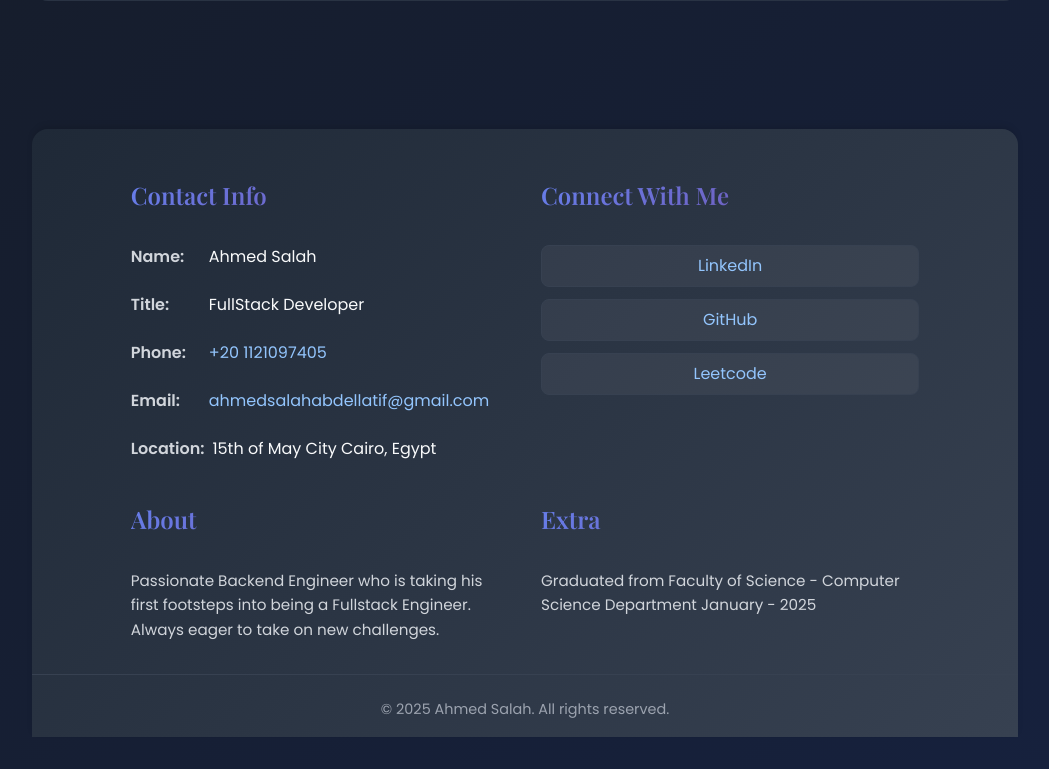
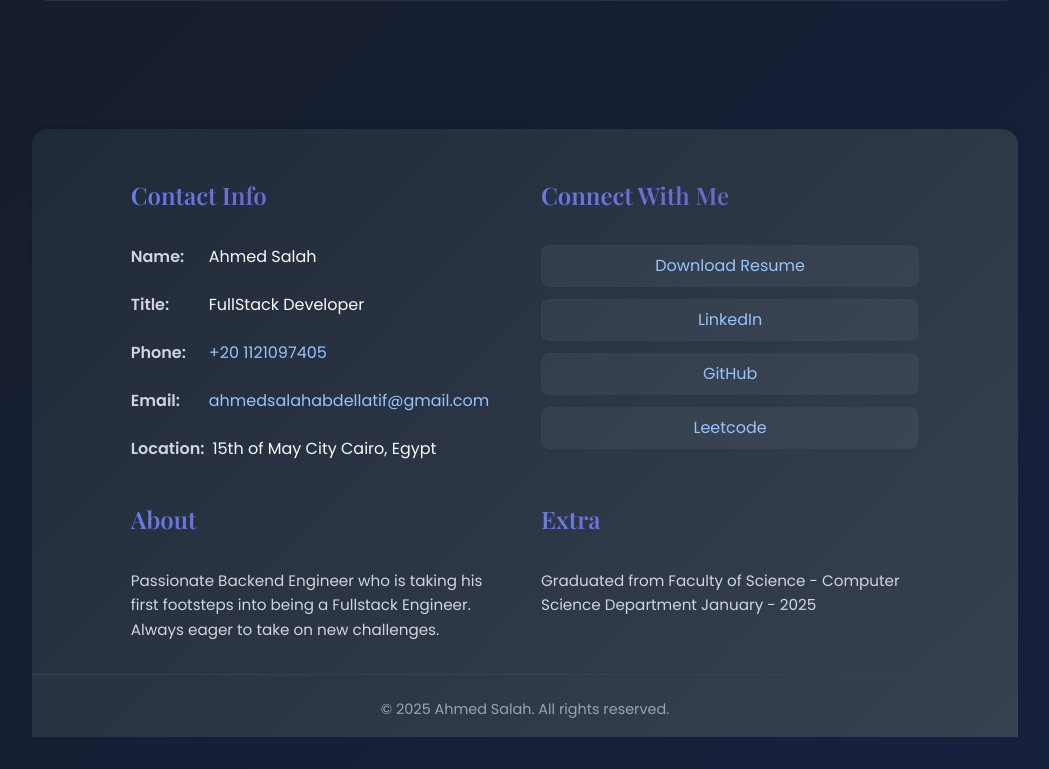
Before and after one commit to AhmedSalah121/portfolio, a React (Vite) app: page / in a window 1280 px wide. Shown: the part 2408-3177 px from the top of the page, without its empty margins (115-1164 px from the left). Built offline with nearby package versions, Linux system fonts and the light colour scheme.

Commit message:
Add Download Resume button to Connect With Me section
Co-authored-by: AhmedSalah121 <93098318+AhmedSalah121@users.noreply.github.com>

```diff
--- a/src/App.tsx
+++ b/src/App.tsx
@@ -64,6 +64,7 @@ function App() {
           phone='+20 1121097405'
           email='ahmedsalahabdellatif@gmail.com'
           location='15th of May City Cairo, Egypt'
+          resumeUrl='https://drive.google.com/file/d/1N-J16liJyBO3N4gKTGaxTSpsN0a-pk-L/view'
           socialLinks={{
             linkedin: 'https://linkedin.com/in/ahmedsalah121',
             github: 'https://github.com/AhmedSalah121',
--- a/src/components/footer.tsx
+++ b/src/components/footer.tsx
@@ -6,6 +6,7 @@ interface FooterProps {
   phone?: string;
   email?: string;
   location?: string;
+  resumeUrl?: string;
   socialLinks?: {
     linkedin?: string;
     github?: string;
@@ -19,6 +20,7 @@ function Footer({
   phone,
   email,
   location,
+  resumeUrl,
   socialLinks = {},
 }: FooterProps) {
   return (
@@ -55,6 +57,16 @@ function Footer({
         <div className={classes.footerSection}>
           <h3 className={classes.footerTitle}>Connect With Me</h3>
           <div className={classes.socialLinks}>
+            {resumeUrl && (
+              <a
+                href={resumeUrl}
+                target='_blank'
+                rel='noopener noreferrer'
+                className={classes.socialLink}
+              >
+                Download Resume
+              </a>
+            )}
             {socialLinks.linkedin && (
               <a
                 href={socialLinks.linkedin}
```
